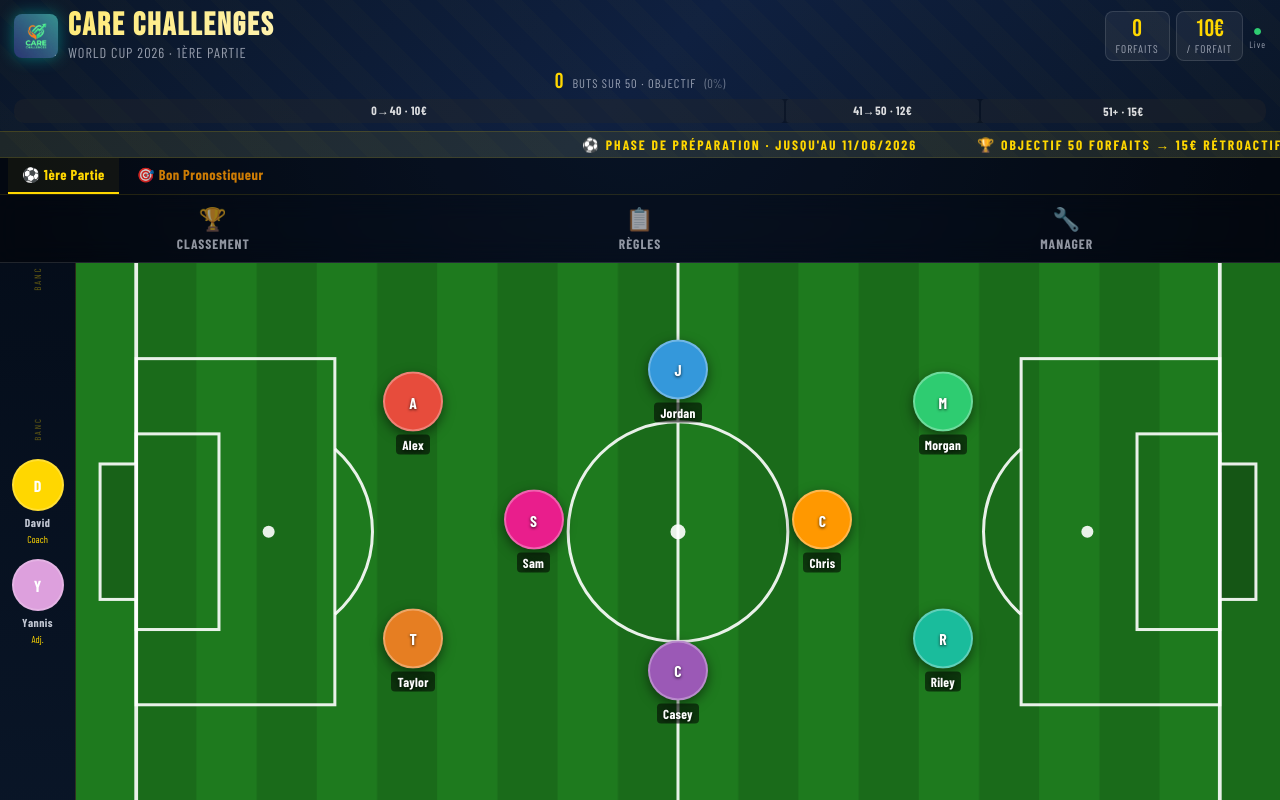
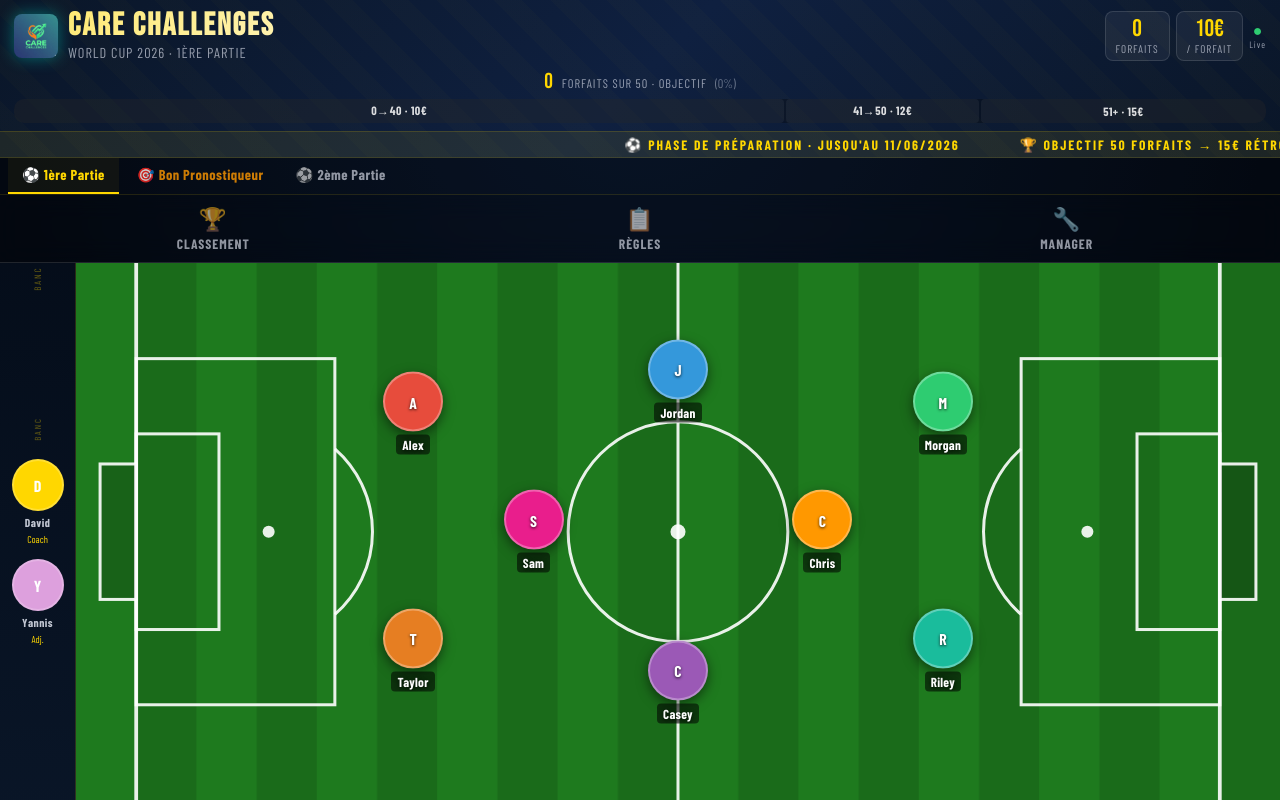
Before and after one commit to RenkiConnected/carechallenge, a React (Vite) app: page / in a window 1280 px wide. Built offline with nearby package versions, Linux system fonts and the light colour scheme; no server answers; the database is empty; a web font is replaced by a local one.

Commit message:
Add files via upload

```diff
--- a/src/App.jsx
+++ b/src/App.jsx
@@ -27,6 +27,15 @@ function makeModule(id, name) {
 }
 function makePronoModule(id) {
   return { id, name: 'Bon Pronostiqueur', type: 'pronostic', players: BASE_PLAYERS.map(p => ({ ...p, goals: 0, pronos: 0, validatedPronos: 0, franceScore: '', irelandScore: '' })), settings: { pronoBonus: 20 } }
+}
+
+// Préréglage 2ème partie — Phase de poules (objectif 100 lignes, 12→27 juillet)
+const PART2_SETTINGS = {
+  tier1Rate: 10, tier2Rate: 12, tier3Rate: 15, topScorerRate: 20,
+  tier1Threshold: 50, tier2Threshold: 80, objective: 100,
+  phaseEnded: false, minForTier3: 3,
+  unit: 'ligne', phase: 'poules',
+  bannerPhase: 'PHASE DE POULES', bannerDates: 'DU 12 AU 27 JUILLET 2026',
 }
 
 function loadLocal() { try { const r = localStorage.getItem('fc2026_v5'); return r ? JSON.parse(r) : null } catch { return null } }
@@ -147,7 +156,16 @@ export default function App() {
   // Restauration : recharge depuis un objet importé puis pousse sur le serveur (gagne sur tout)
   const importData = useCallback((obj) => {
     if (!obj || !Array.isArray(obj.modules)) return false
-    setModules(reconcileModules(obj.modules))
+    let mods = obj.modules
+    // Garantir la présence de la 2ème partie (Phase de poules) même si la sauvegarde est ancienne
+    if (!mods.some(m => m.settings?.phase === 'poules')) {
+      const roster = buildRoster(mods)
+      const players = roster.size
+        ? [...roster.values()].map(r => ({ id:r.id, name:r.name, color:r.color, x:r.x ?? 50, y:r.y ?? 50, goals:0, extraSlots:0 }))
+        : []
+      mods = [...mods, { id: uniqueId(), name:'2ème Partie', type:'forfaits', players, settings:{ ...PART2_SETTINGS } }]
+    }
+    setModules(reconcileModules(mods))
     if (obj.coaches) setCoaches(obj.coaches)
     if (obj.activeMod) setActiveMod(obj.activeMod)
     setTimeout(() => forcePush(), 80) // horodatage neuf → restauration prioritaire partout
@@ -224,6 +242,24 @@ export default function App() {
   }, [])
 
   useEffect(() => { persist(modules, coaches, activeMod) }, [modules, coaches, activeMod, persist])
+
+  // Création AUTOMATIQUE de la 2ème partie (Phase de poules), une seule fois, après synchro
+  const p2Done = useRef(false)
+  useEffect(() => {
+    if (p2Done.current) return
+    // attendre d'avoir l'état réel (serveur si en ligne, sinon local)
+    if (isConfigured && db && !hydrated.current && fbStatus === 'connecting') return
+    const hasPart2 = modules.some(m => m.settings?.phase === 'poules')
+    if (hasPart2 || localStorage.getItem('fc2026_p2') === 'done') { p2Done.current = true; return }
+    p2Done.current = true
+    localStorage.setItem('fc2026_p2', 'done')
+    const nid = uniqueId()
+    setModules(prev => {
+      if (prev.some(m => m.settings?.phase === 'poules')) return prev
+      const players = playersFromRoster(prev, 'forfaits') // lignes à 0, terrain vierge
+      return [...prev, { id: nid, name: '2ème Partie', type: 'forfaits', players, settings: { ...PART2_SETTINGS } }]
+    })
+  }, [modules, fbStatus])
 
   // ── Computed ──────────────────────────────────────────────────────────────
   const activeModule  = modules.find(m => m.id === activeMod) || modules[0]
@@ -374,8 +410,12 @@ export default function App() {
     const nid = uniqueId()
     setModules(prev => {
       const num = prev.filter(m => m.type==='forfaits').length + 1
+      const players = playersFromRoster(prev, 'forfaits') // lignes/forfaits à 0 (terrain vierge)
+      if (num === 2) {
+        return [...prev, { id: nid, name: '2ème Partie', type: 'forfaits', players, settings: { ...PART2_SETTINGS } }]
+      }
       const name = num===1 ? '1ère Partie' : `${num}ème Partie`
-      return [...prev, { id: nid, name, type: 'forfaits', players: playersFromRoster(prev, 'forfaits'), settings: { ...DEFAULT_SETTINGS } }]
+      return [...prev, { id: nid, name, type: 'forfaits', players, settings: { ...DEFAULT_SETTINGS } }]
     })
     setActiveMod(nid); setTab('module')
   }, [])
@@ -416,6 +456,10 @@ export default function App() {
   }, [setActivePlayers])
 
   const t1=modSettings.tier1Threshold||40, t2=modSettings.tier2Threshold||50
+  const objective = modSettings.objective ?? t2
+  const unit = modSettings.unit || 'forfait'
+  const unitU = unit.toUpperCase() + 'S' // FORFAITS / LIGNES
+  const progressPct = Math.min(100, Math.round((totalGoals / objective) * 100))
 
   return (
     <div className="app">
@@ -429,8 +473,8 @@ export default function App() {
           <div className="header-stats">
             {!isProno ? (
               <>
-                <div className="stat-badge"><span className="stat-num">{totalGoals}</span><span className="stat-label">FORFAITS</span></div>
-                <div className={`stat-badge tier-${currentTier}`}><span className="stat-num">{tierRate}€</span><span className="stat-label">/ FORFAIT</span></div>
+                <div className="stat-badge"><span className="stat-num">{totalGoals}</span><span className="stat-label">{unitU}</span></div>
+                <div className={`stat-badge tier-${currentTier}`}><span className="stat-num">{tierRate}€</span><span className="stat-label">/ {unit.toUpperCase()}</span></div>
               </>
             ) : (
               <div className="stat-badge" style={{ borderColor:'rgba(255,152,0,.4)', background:'rgba(255,152,0,.08)' }}>
@@ -448,8 +492,8 @@ export default function App() {
           <div className="tier-bar" style={{ position:'relative' }}>
             <div style={{ display:'flex', alignItems:'baseline', justifyContent:'center', gap:8, marginBottom:6, fontFamily:"'Barlow Condensed',sans-serif" }}>
               <span style={{ fontFamily:"'Bebas Neue',sans-serif", fontSize:'1.35rem', color:'var(--gold)', letterSpacing:1, lineHeight:1 }}>{totalGoals}</span>
-              <span style={{ fontSize:'.78rem', color:'rgba(240,244,255,.6)', letterSpacing:1 }}>BUTS SUR {t2} · OBJECTIF</span>
-              <span style={{ fontSize:'.78rem', color:'rgba(240,244,255,.4)' }}>({Math.min(100, Math.round((totalGoals / t2) * 100))}%)</span>
+              <span style={{ fontSize:'.78rem', color:'rgba(240,244,255,.6)', letterSpacing:1 }}>{unitU} SUR {objective} · OBJECTIF</span>
+              <span style={{ fontSize:'.78rem', color:'rgba(240,244,255,.4)' }}>({progressPct}%)</span>
             </div>
             <div className="tier-segments">
               <div className="tier-seg tier1" style={{ width:`${(t1/(t2+15))*100}%` }}>
@@ -471,7 +515,7 @@ export default function App() {
           <div className="ticker-content">
             {isProno
               ? <><span>🎯 BON PRONOSTIQUEUR · FRANCE VS IRLANDE</span><span>⭐ PRONOSTIC VALIDÉ = 20€ DE BONUS</span><span>🔧 MANAGER VALIDE LES BONS PRONOSTICS</span></>
-              : <><span>⚽ PHASE DE PRÉPARATION · JUSQU'AU 11/06/2026</span><span>🏆 OBJECTIF {t2} FORFAITS → {modSettings.tier3Rate}€ RÉTROACTIF</span><span>👑 TOP BUTEUR : {modSettings.topScorerRate}€ · FIN DE PHASE</span><span>🌍 FIFA WORLD CUP 2026 · USA · CANADA · MEXIQUE</span></>
+              : <><span>⚽ {modSettings.bannerPhase || 'PHASE DE PRÉPARATION'} · {modSettings.bannerDates || "JUSQU'AU 11/06/2026"}</span><span>🏆 OBJECTIF {objective} {unitU} → {modSettings.tier3Rate}€ RÉTROACTIF</span><span>👑 TOP BUTEUR : {modSettings.topScorerRate}€/{unit} SI OBJECTIF ATTEINT</span><span>🌍 FIFA WORLD CUP 2026 · USA · CANADA · MEXIQUE</span></>
             }
           </div>
         </div>
--- a/src/components/Leaderboard.jsx
+++ b/src/components/Leaderboard.jsx
@@ -92,12 +92,14 @@ function ForfaitModuleView({ mod, coaches, validatedById = {}, isCanonical = fal
   const sorted = [...allPeople].sort((a,b) => (b.goals||0)-(a.goals||0) || a.name.localeCompare(b.name))
   const totalEarnings = sorted.reduce((sum,p) => sum+getPlayerTotalEarnings(p,allPeople,totalGoals,s,vpFor(p.id)), 0)
   const currentTier = getCurrentTier(totalGoals, s)
+  const unit = s.unit || 'forfait'
+  const objective = s.objective ?? s.tier2Threshold
 
   return (
     <div className="lb-module-block">
       <div className="lb-module-header">
         <span>⚽ {mod.name}</span>
-        <span className="lb-module-meta">{totalGoals} forfaits · Palier {currentTier} · {s.tier1Threshold&&totalGoals>=s.tier2Threshold?s.tier3Rate:totalGoals>=s.tier1Threshold?s.tier2Rate:s.tier1Rate}€/forfait</span>
+        <span className="lb-module-meta">{totalGoals}/{objective} {unit}s · Palier {currentTier} · {totalGoals>s.tier2Threshold?s.tier3Rate:totalGoals>s.tier1Threshold?s.tier2Rate:s.tier1Rate}€/{unit}</span>
       </div>
       {/* Tier progress */}
       <div style={{ display:'flex', gap:2, height:18, background:'rgba(0,0,0,.3)', marginBottom:2 }}>
@@ -204,7 +206,7 @@ function PronoModuleView({ mod, coaches }) {
 
 // ── Composant principal ───────────────────────────────────────────────────────
 export default function Leaderboard({ modules, coaches, activeModId }) {
-  const [view, setView] = useState('combined')
+  const [view, setView] = useState(activeModId || 'combined')
   const [expandedId, setExpandedId] = useState(null)
 
   const validatedById = {}
@@ -220,7 +222,7 @@ export default function Leaderboard({ modules, coaches, activeModId }) {
     <div className="leaderboard">
       <div className="lb-header">
         <h2>CLASSEMENT</h2>
-        <p>World Cup Challenge 2026 · Toutes parties confondues</p>
+        <p>{view === 'combined' ? 'World Cup Challenge 2026 · Toutes parties confondues' : (modules.find(m=>m.id===view)?.name || '') + ' · classement de la partie'}</p>
       </div>
 
       {/* View toggle */}
--- a/src/components/PlayerModal.jsx
+++ b/src/components/PlayerModal.jsx
@@ -11,6 +11,7 @@ export default function PlayerModal({ player, allPeople, totalGoals, settings, v
 
   useEffect(() => { setNameVal(player.name) }, [player.name])
 
+  const unit = s.unit || 'forfait'
   const earnings = getPlayerEarnings(player, allPeople, totalGoals, s)
   const totalEarnings = getPlayerTotalEarnings(player, allPeople, totalGoals, s, validatedCount)
   const vp = Math.min(validatedCount || 0, player.goals || 0)
@@ -71,7 +72,7 @@ export default function PlayerModal({ player, allPeople, totalGoals, settings, v
         <div className="modal-stats">
           <div className="modal-stat">
             <div className="modal-stat-num" style={{ color: isTop ? '#ff6b35' : 'var(--gold)' }}>{player.goals}</div>
-            <div className="modal-stat-label">Forfaits</div>
+            <div className="modal-stat-label">{unit==="ligne"?"Lignes":"Forfaits"}</div>
           </div>
           <div className="modal-stat">
             <div className="modal-stat-num" style={{ color: totalEarnings > 0 ? '#2ecc71' : 'var(--text-dim)' }}>{totalEarnings.toFixed(2)}€</div>
@@ -86,7 +87,7 @@ export default function PlayerModal({ player, allPeople, totalGoals, settings, v
             <div style={{ flex:1 }}>
               <div className="ht-title">COUP DU CHAPEAU !</div>
               <div className="ht-sub">
-                {isTop ? `⭐ Meilleur buteur · Prime ${s.topScorerRate}€/forfait garantie !` : `3+ forfaits · Éligible au palier ${s.tier3Rate}€ !`}
+                {isTop ? `⭐ Meilleur buteur · Prime ${s.topScorerRate}€/${unit} garantie !` : `3+ ${unit}s · Éligible au palier ${s.tier3Rate}€ !`}
               </div>
             </div>
             <span style={{ fontSize:'1.8rem' }}>🎉</span>
@@ -95,7 +96,7 @@ export default function PlayerModal({ player, allPeople, totalGoals, settings, v
 
         {/* Voting balls */}
         <div className="balls-section">
-          <div className="balls-title">⚽ Cliquer pour enregistrer un forfait</div>
+          <div className="balls-title">⚽ Cliquer pour enregistrer un{unit==="ligne"?"e ligne":" forfait"}</div>
           <div className="balls-grid">
             {balls.map((_, i) => {
               const filled = i < player.goals
@@ -104,7 +105,7 @@ export default function PlayerModal({ player, allPeople, totalGoals, settings, v
                 <button key={i}
                   className={`goal-ball ${filled ? 'filled' : 'empty'}`}
                   onClick={e => handleBallClick(i, e)}
-                  title={filled ? 'Cliquer pour annuler' : 'Enregistrer un forfait'}
+                  title={filled ? 'Cliquer pour annuler' : 'Enregistrer'}
                   style={isNew ? { animation:'fill-ball .4s cubic-bezier(.34,1.56,.64,1)' } : {}}
                 >⚽</button>
               )
@@ -130,10 +131,10 @@ export default function PlayerModal({ player, allPeople, totalGoals, settings, v
         <div style={{ marginTop:12, padding:'8px 12px', background:'rgba(255,255,255,.04)', borderRadius:8, fontFamily:"'Barlow Condensed',sans-serif", fontSize:'.78rem', color:'rgba(240,244,255,.5)', lineHeight:1.6 }}>
           💡 Taux actuel :{' '}
           <strong style={{ color:'var(--gold)' }}>
-            {isTop ? `${s.topScorerRate}€/forfait (meilleur buteur !)` :
-             totalGoals > s.tier2Threshold ? (player.goals >= s.minForTier3 ? `${s.tier3Rate}€/forfait` : `${s.tier2Rate}€/forfait (besoin de ${s.minForTier3}+ forfaits)`) :
-             totalGoals > s.tier1Threshold ? `${s.tier2Rate}€/forfait` :
-             `${s.tier1Rate}€/forfait`}
+            {isTop ? `${s.topScorerRate}€/${unit} (meilleur buteur !)` :
+             totalGoals > s.tier2Threshold ? (player.goals >= s.minForTier3 ? `${s.tier3Rate}€/${unit}` : `${s.tier2Rate}€/${unit} (besoin de ${s.minForTier3}+ ${unit}s)`) :
+             totalGoals > s.tier1Threshold ? `${s.tier2Rate}€/${unit}` :
+             `${s.tier1Rate}€/${unit}`}
           </strong>
         </div>
       </div>
--- a/src/utils/bonus.js
+++ b/src/utils/bonus.js
@@ -18,10 +18,11 @@ export const VALIDATED_BALL_VALUE = 20
 
 // Taux par ballon "normal" d'un joueur (palier courant, ou top buteur)
 function ballRateFor(player, players, totalGoals, s) {
-  // TOP BUTEUR : dès que le total collectif dépasse le seuil (> tier2Threshold, soit >50)
-  // OU si la phase est marquée terminée, le meilleur buteur UNIQUE a TOUS ses forfaits
-  // à 20€ (rétroactif).
-  if (s.phaseEnded || totalGoals > s.tier2Threshold) {
+  // Seuil de déclenchement du bonus top buteur = objectif de la partie (défaut: tier2Threshold)
+  const objective = s.objective ?? s.tier2Threshold
+  // TOP BUTEUR : dès que le total collectif dépasse l'objectif (ex. >50 partie 1, >100 partie 2)
+  // OU si forcé, le meilleur buteur UNIQUE a TOUS ses ballons à 20€ (rétroactif).
+  if (s.phaseEnded || totalGoals > objective) {
     const maxG = Math.max(...players.map(p => p.goals || 0), 0)
     const tops = players.filter(p => (p.goals || 0) === maxG && maxG > 0)
     if (tops.length === 1 && (player.goals || 0) === maxG) return s.topScorerRate
@@ -177,8 +178,9 @@ export function getTierRate(totalGoals, settings = DEFAULT_SETTINGS) {
 export function isTopScorer(player, players, settings = DEFAULT_SETTINGS) {
   const s = { ...DEFAULT_SETTINGS, ...settings }
   if (!player.goals) return false
+  const objective = s.objective ?? s.tier2Threshold
   const total = players.reduce((a, p) => a + (p.goals || 0), 0)
-  if (!(s.phaseEnded || total > s.tier2Threshold)) return false
+  if (!(s.phaseEnded || total > objective)) return false
   const maxG = Math.max(...players.map(p => p.goals||0), 0)
   return player.goals === maxG && players.filter(p => (p.goals||0) === maxG).length === 1
 }
```
